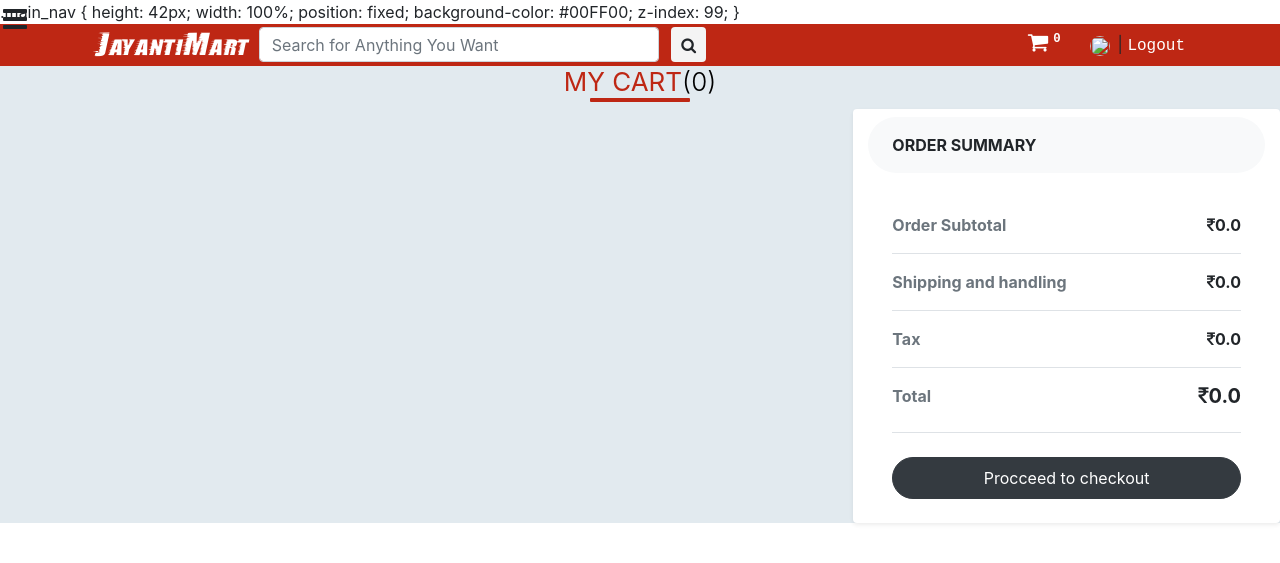
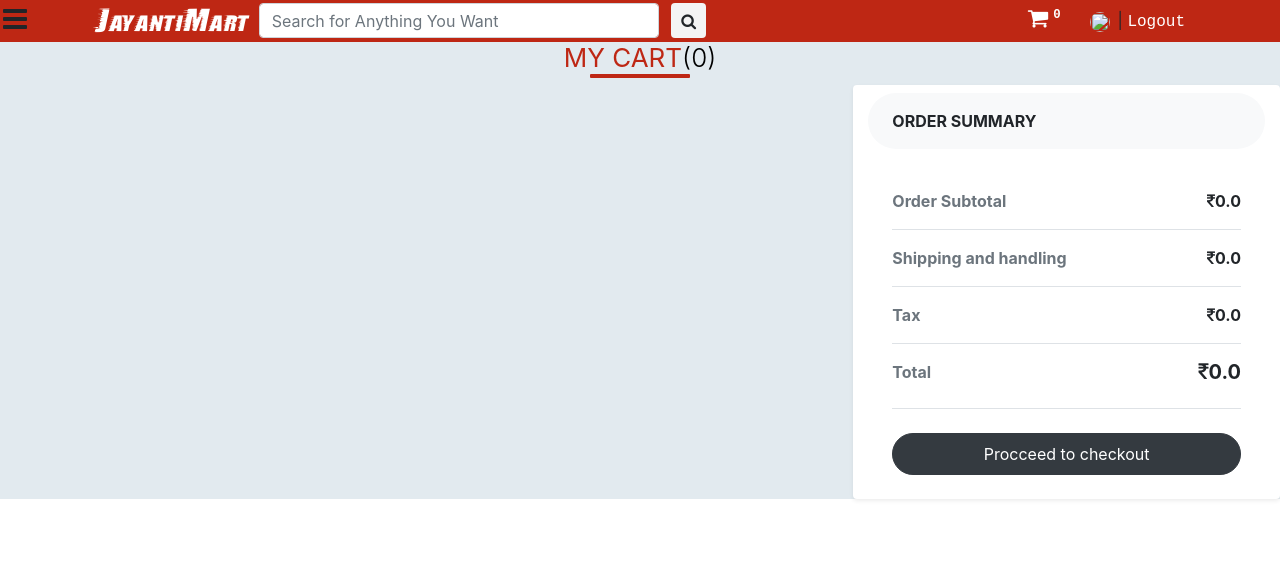
Before and after one commit to Rajatgit6/Tiya, a Django app: page /cart/ in a window 1280 px wide. Shown: the top 563 px of the page. Run offline with Django 3.2, Linux system fonts and the light colour scheme; a user stored in the database is signed in; data comes from the database, SQL or seed files in the repository; data that the repository does not hold is empty; some libraries are stand-ins or nearby versions.

Commit message:
Update base.html

```diff
--- a/shoppingwebsite-suven-master/main/templates/main/base.html
+++ b/shoppingwebsite-suven-master/main/templates/main/base.html
@@ -59,15 +59,13 @@
 	{% endblock main_head %}
 </head>
 
-	.main_nav {
-    height: 42px;
+
+<body>
+	<nav class="main_nav"   height: 42px;
     width: 100%;
     position: fixed;
     background-color: #00FF00;
-    z-index: 99;
-}
-<body>
-	<nav class="main_nav"  id=".main_nav">
+    z-index: 99;>
 		<div class="container">
 			<div class="nav_links">
 				<a href="{% url 'home' %}" class="logo">JayantiMart</i></a>
```
